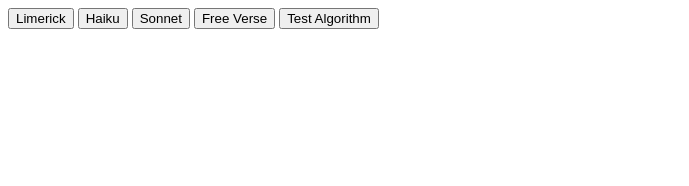
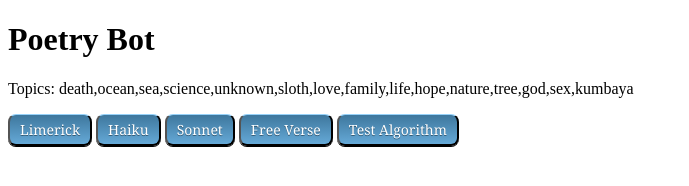
Before and after one commit to matthewsklar/PoetryBot, a plain HTML site: page index.html in a window 1280 px wide. Shown: the whole page, without its empty margins (0-689 px from the left). Drawn offline with nearby package versions, Linux system fonts and the light colour scheme.

Commit message:
Updated UI and made topics editable

```diff
--- a/css/main.css
+++ b/css/main.css
@@ -0,0 +1,33 @@
+.poemButton {
+    border-top: 1px solid #96d1f8;
+    background: #65a9d7;
+    background: -webkit-gradient(linear, left top, left bottom, from(#3e779d), to(#65a9d7));
+    background: -webkit-linear-gradient(top, #3e779d, #65a9d7);
+    background: -moz-linear-gradient(top, #3e779d, #65a9d7);
+    background: -ms-linear-gradient(top, #3e779d, #65a9d7);
+    background: -o-linear-gradient(top, #3e779d, #65a9d7);
+    padding: 5px 10px;
+    -webkit-border-radius: 8px;
+    -moz-border-radius: 8px;
+    border-radius: 8px;
+    -webkit-box-shadow: rgba(0,0,0,1) 0 1px 0;
+    -moz-box-shadow: rgba(0,0,0,1) 0 1px 0;
+    box-shadow: rgba(0,0,0,1) 0 1px 0;
+    text-shadow: rgba(0,0,0,.4) 0 1px 0;
+    color: white;
+    font-size: 14px;
+    font-family: Georgia, serif;
+    text-decoration: none;
+    vertical-align: middle;
+}
+
+.poemButton:hover {
+    border-top-color: #28597a;
+    background: #28597a;
+    color: #ccc;
+}
+
+.poemButton:active {
+    border-top-color: #1b435e;
+    background: #1b435e;
+}
--- a/index.html
+++ b/index.html
@@ -9,11 +9,23 @@
         <title>Poetry Bot</title>
     </head>
     <body>
-    <button id="limerick">Limerick</button>
-    <button id="haiku">Haiku</button>
-    <button id="sonnet">Sonnet</button>
-    <button id="freeverse">Free Verse</button>
-    <button id="testalgorithm">Test Algorithm</button>
-    <p id="poem"></p>
+        <div id="page">
+            <div id="header">
+                <div id="title"><h1>Poetry Bot</h1></div>
+            </div>
+            <div id="body">
+                <div id="poemParamters">
+                    <p>Topics: <span id="poemTopics" contenteditable="true"></span></p>
+                </div>
+                <div id="generatePoem">
+                    <button id="limerick" class="poemButton">Limerick</button>
+                    <button id="haiku" class="poemButton">Haiku</button>
+                    <button id="sonnet" class="poemButton">Sonnet</button>
+                    <button id="freeverse" class="poemButton">Free Verse</button>
+                    <button id="testalgorithm" class="poemButton">Test Algorithm</button>
+                </div>
+                <div id="poemOutput"><p id="poem"></p></div>
+            </div>
+        </div>
     </body>
 </html>
--- a/js/main.js
+++ b/js/main.js
@@ -23,7 +23,7 @@ var linesInCurrentStanza = 0;
 
 var usedRhymeWords = [];
 
-var themes = [
+var topics = [
     "death", "ocean", "sea", "science", "unknown", "sloth", "love",
     "family", "life", "hope", "nature", "tree", "god", "sex", "kumbaya"
 ];
@@ -42,6 +42,17 @@ var endWordBlackList = [
 ]
 
 $(document).ready(function() {
+    showTopics();
+
+    var contents = $("#poemTopics").html();
+    $("#poemTopics").blur(function() {
+       if (contents != $(this).html()) {
+           console.log("Topics updated");
+           updateTopics(document.getElementById("poemTopics").innerHTML);
+           contents = $(this).html();
+       }
+    });
+
     $("#freeverse").click(function() {
        createPoem(0);
     });
@@ -58,6 +69,22 @@ $(document).ready(function() {
         generate();
     })
 });
+
+/**
+ * Show the current topics
+ */
+function showTopics() {
+    document.getElementById("poemTopics").innerHTML = topics;
+}
+
+/**
+ * Update the topics if the user changes them
+ *
+ * @param topic new topic text
+ */
+function updateTopics(topic) {
+    topics = topic.split(",");
+}
 
 function generate() {
     document.getElementById("poem").innerHTML = "To move, to breathe, to fly, to float,</br>To gain all while you give,</br>To roam the roads of lands remote,</br>To travel is to live."
@@ -91,9 +118,9 @@ function createPoem(poemType) {
  * Generate the theme of the poem
  */
 function generateTheme() {
-    var random = Math.floor(Math.random() * themes.length);
-    console.log(themes[random]);
-    return themes[random];
+    var random = Math.floor(Math.random() * topics.length);
+    console.log(topics[random]);
+    return topics[random];
 }
 
 /**
```
Lines whose indentation alone changed are shown as unchanged.
